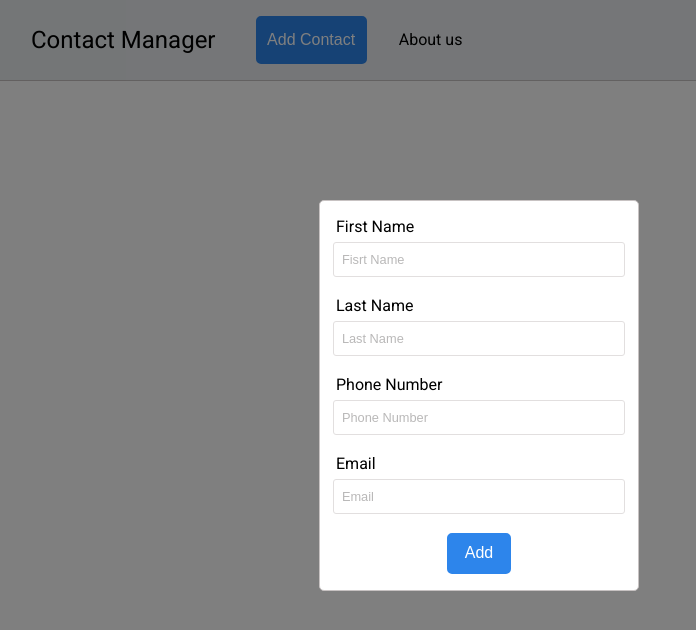
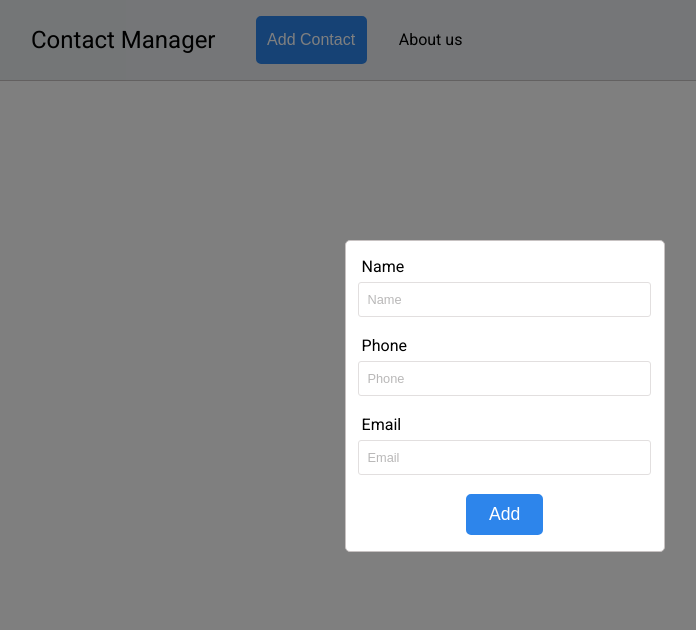
Before and after one commit to Mahdi15-879/contact-managment, a React (Create React App) app: page / in a window 1280 px wide. Both pictures are taken after a click on the button "Add Contact". Shown: the top 630 px of the page, without its empty margins (129-825 px from the left). Built offline with nearby package versions, Linux system fonts and the light colour scheme.

Commit message:
create some functions like addContact or removeContact and add addContact to modal component

```diff
--- a/package.json
+++ b/package.json
@@ -9,6 +9,7 @@
     "react": "^18.0.0",
     "react-dom": "^18.0.0",
     "react-scripts": "5.0.0",
+    "uuid": "^8.3.2",
     "web-vitals": "^2.1.4"
   },
   "scripts": {
--- a/src/components/App.js
+++ b/src/components/App.js
@@ -1,4 +1,5 @@
-import React, { useState } from "react";
+import React, { useState, useEffect } from "react";
+import { v4 as uuidv4 } from "uuid";
 
 import Header from "./shared/Header";
 import Modal from "./Modal/Modal";
@@ -6,7 +7,32 @@ import Modal from "./Modal/Modal";
 import "./App.css";
 
 function App() {
+  const LOCAL_STORAGE_KEY = "contacts";
   const [isShow, setIsShow] = useState(false);
+  const [contacts, setContacts] = useState([]);
+
+  const addContactHandler = (contact) => {
+    setContacts([...contacts, { id: uuidv4(), ...contact }]);
+    setIsShow(false);
+  };
+
+  const removeContactHandler = (id) => {
+    const newContactList = contacts.filter((contact) => {
+      return contact.id !== id;
+    });
+    setContacts(newContactList);
+  };
+
+  // useEffect(() => {
+  //   const receiveContacts = JSON.parse(localStorage.getItem(LOCAL_STORAGE_KEY));
+  //   if (receiveContacts) {
+  //     setContacts(receiveContacts);
+  //   }
+  // }, []);
+
+  // useEffect(() => {
+  //   localStorage.setItem(LOCAL_STORAGE_KEY, JSON.stringify(contacts));
+  // }, [contacts]);
 
   const showHandler = () => {
     setIsShow(true);
@@ -19,7 +45,11 @@ function App() {
   return (
     <div className="App">
       <Header showHandler={showHandler} />
-      <Modal show={isShow} modalClose={modalCloseHandler} />
+      <Modal
+        show={isShow}
+        modalClose={modalCloseHandler}
+        addContactHandler={addContactHandler}
+      />
     </div>
   );
 }
--- a/src/components/Modal/Modal.css
+++ b/src/components/Modal/Modal.css
@@ -6,8 +6,8 @@
   border: 1px solid rgb(199, 194, 194);
   border-radius: 5px;
   padding: 1rem;
-  left: 35%;
-  top: 25%;
+  left: 37%;
+  top: 30%;
   box-sizing: border-box;
   text-align: center;
   transition: all 0.3s ease-out;
@@ -47,8 +47,8 @@
   color: #fff;
   border: 2px solid rgb(45, 133, 235);
   border-radius: 5px;
-  padding: 0.6rem 1rem;
-  font-size: 1rem;
+  padding: 0.5rem 1.3rem;
+  font-size: 1.1rem;
   cursor: pointer;
 }
 
--- a/src/components/Modal/Modal.js
+++ b/src/components/Modal/Modal.js
@@ -1,10 +1,26 @@
-import React from "react";
+import React, { useState } from "react";
 
 import Backdrop from "../Backdrop/Backdrop";
 
 import "./Modal.css";
 
-const Modal = ({ show, modalClose }) => {
+const Modal = ({ show, modalClose, addContactHandler }) => {
+  const [name, setName] = useState("");
+  const [phone, setPhone] = useState("");
+  const [email, setEmail] = useState("");
+
+  const add = (e) => {
+    e.preventDefault();
+    if (name === "" || phone === "" || email === "") {
+      alert("All fields are required!");
+      return;
+    }
+    addContactHandler([name, phone, email]);
+    setName("");
+    setPhone("");
+    setEmail("");
+  };
+
   return (
     <>
       <Backdrop show={show} click={modalClose} />
@@ -15,16 +31,32 @@ const Modal = ({ show, modalClose }) => {
           opacity: show ? "1" : "0",
         }}
       >
-        <form>
-          <label>First Name</label>
-          <input type="text" placeholder="Fisrt Name" />
-          <label>Last Name</label>
-          <input type="text" placeholder="Last Name" />
-          <label>Phone Number</label>
-          <input type="number" placeholder="Phone Number" />
+        <form onSubmit={add}>
+          <label>Name</label>
+          <input
+            type="text"
+            name="name"
+            placeholder="Name"
+            value={name}
+            onChange={(e) => setName(e.target.value)}
+          />
+          <label>Phone</label>
+          <input
+            type="number"
+            name="phone"
+            placeholder="Phone"
+            value={phone}
+            onChange={(e) => setPhone(e.target.value)}
+          />
           <label>Email</label>
-          <input type="email" placeholder="Email" />
-          <button>Add</button>
+          <input
+            type="email"
+            name="email"
+            placeholder="Email"
+            value={email}
+            onChange={(e) => setEmail(e.target.value)}
+          />
+          <button type="submit">Add</button>
         </form>
       </div>
     </>
```
Also changed, not shown: src/components/ContactList.js (added), 1 other file (tests, documents, lock files or other folders).
